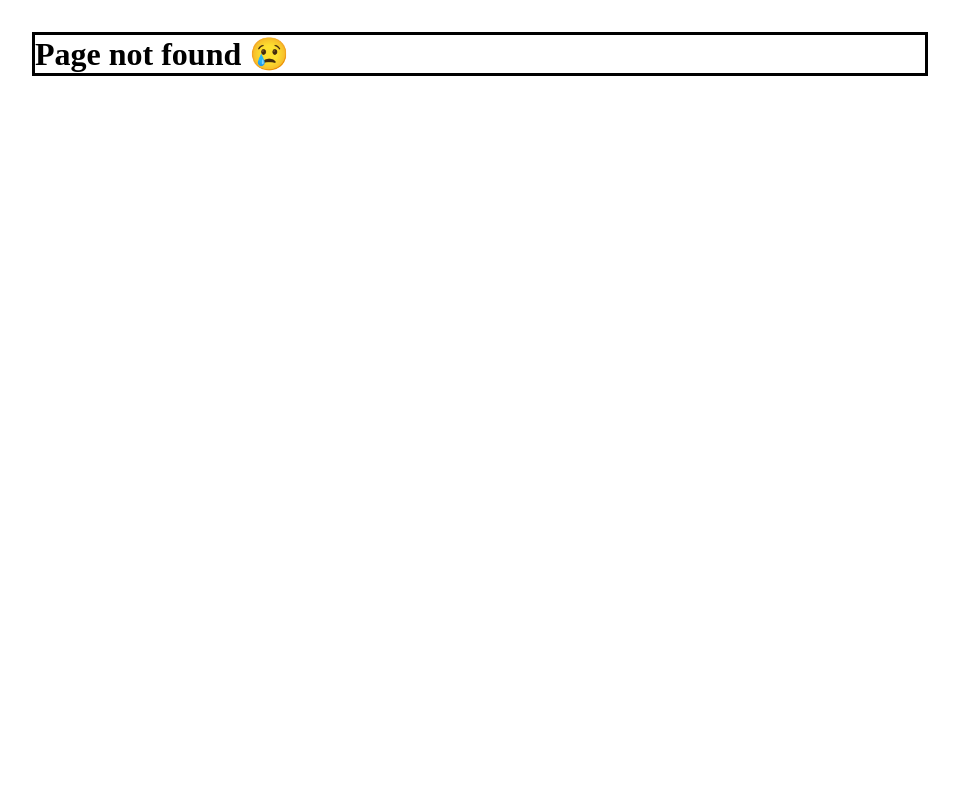
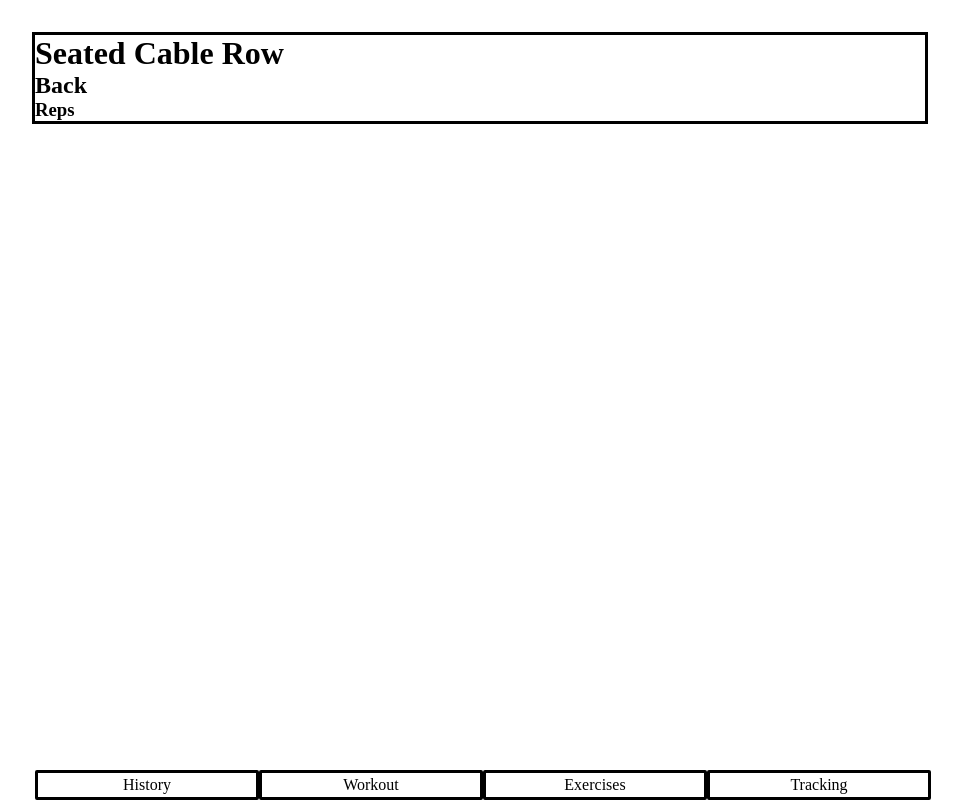
Before and after one commit to rrramsurrun/HabefastSPA, a React (Vite) app: page /exercise/1 in a window 1280 px wide. Before the commit this address had no page. Shown: the whole page, without its empty margins (160-1122 px from the left). Built offline with nearby package versions, Linux system fonts and the light colour scheme.

Commit message:
Added master data context, utilised in exercisesView, created exercisetemplateview, added context to it

```diff
--- a/src/App.tsx
+++ b/src/App.tsx
@@ -4,10 +4,12 @@ import TrackingView from './pages/TrackingView';
 import ExercisesView from './pages/ExercisesView';
 import HistoryView from './pages/HistoryView';
 import PageNotFound from './pages/PageNotFound';
+import ExerciseTemplateView from './pages/ExerciseTemplateView';
+import MasterContextProvider from './store/MasterContext';
 
 function App() {
   return (
-    <body>
+    <MasterContextProvider>
       <BrowserRouter>
         <Routes>
           <Route path="/" element={<HistoryView />} />
@@ -15,9 +17,10 @@ function App() {
           <Route path="exercises" element={<ExercisesView />} />
           <Route path="tracking" element={<TrackingView />} />
           <Route path="*" element={<PageNotFound />} />
+          <Route path="exercise/:id" element={<ExerciseTemplateView />} />
         </Routes>
       </BrowserRouter>
-    </body>
+    </MasterContextProvider>
   );
 }
 
--- a/src/components/ExerciseTemplateList.tsx
+++ b/src/components/ExerciseTemplateList.tsx
@@ -1,21 +1,25 @@
+import { useEffect } from 'react';
 import ExerciseTemplate from '../classes/ExerciseTemplate';
+import ExerciseTemplateView from '../pages/ExerciseTemplateView';
+import { useMasterContext } from '../store/MasterContext';
 import styles from './ExerciseTemplateList.module.css';
+import { NavLink } from 'react-router-dom';
 
-type ExerciseTemplateListProps = {
-  exercises: ExerciseTemplate[];
-};
+export default function ExerciseTemplateList() {
+  const { exercises } = useMasterContext();
 
-export default function ExerciseTemplateList({
-  exercises,
-}: ExerciseTemplateListProps) {
   return (
     <ul className={styles.ul}>
-      {exercises.map((e) => (
-        <li className={styles.li} key={e.id}>
-          <span className={styles.name}>{e.name}</span>
-          <span className={styles.bodyPart}>{e.bodyPart}</span>
-        </li>
-      ))}
+      {exercises.length !== 0 ? (
+        exercises.map((e) => (
+          <li className={styles.li} key={e.id} onClick={() => console.log(e)}>
+            <span className={styles.name}>{e.name}</span>
+            <span className={styles.bodyPart}>{e.bodyPart}</span>
+          </li>
+        ))
+      ) : (
+        <li>Loading Exercises</li>
+      )}
     </ul>
   );
 }
--- /dev/null
+++ b/src/pages/ExerciseTemplateView.tsx
@@ -0,0 +1,28 @@
+// import React from "react";
+import NavBar from '../components/NavBar';
+import { useParams } from 'react-router-dom';
+import { useMasterContext } from '../store/MasterContext';
+
+export default function ExerciseTemplateView() {
+  const params = useParams();
+  const exerciseId = Number(params.id);
+  const { exercises } = useMasterContext();
+
+  const exercise = exercises.find((e) => e.id === exerciseId);
+
+  if (exercise === undefined) {
+    return (
+      <main>
+        <div>Loading Exercise</div>
+      </main>
+    );
+  }
+  return (
+    <main>
+      <h1>{exercise.name}</h1>
+      <h2>{exercise.bodyPart}</h2>
+      <h3>{exercise.exerciseType}</h3>
+      <NavBar />
+    </main>
+  );
+}
--- a/src/pages/ExercisesView.tsx
+++ b/src/pages/ExercisesView.tsx
@@ -1,25 +1,12 @@
 // import React from "react";
 import NavBar from '../components/NavBar';
-import ExerciseTemplate from '../classes/ExerciseTemplate';
 import ExerciseTemplateList from '../components/ExerciseTemplateList';
-import { useEffect } from 'react';
-
-function fetchExercises(): ExerciseTemplate[] {
-  return [
-    { id: 0, name: 'Bench Press', exerciseType: 'Reps', bodyPart: 'Chest' },
-    { id: 1, name: 'Seated Cable Row', exerciseType: 'Reps', bodyPart: 'Back' },
-    { id: 2, name: 'Back Squat', exerciseType: 'Reps', bodyPart: 'Legs' },
-    { id: 3, name: 'Deadlift', exerciseType: 'Reps', bodyPart: 'Legs' },
-  ];
-}
-
-const exercises = fetchExercises();
 
 function ExercisesView() {
   return (
     <main>
       <h1>Exercises</h1>
-      <ExerciseTemplateList exercises={exercises} />
+      <ExerciseTemplateList />
       <NavBar />
     </main>
   );
--- /dev/null
+++ b/src/store/MasterContext.tsx
@@ -0,0 +1,67 @@
+import {
+  ReactNode,
+  createContext,
+  useContext,
+  useReducer,
+  useEffect,
+} from 'react';
+import ExerciseTemplate from '../classes/ExerciseTemplate';
+import masterReducer from './masterContextReducer';
+
+export type masterData = {
+  exercises: ExerciseTemplate[];
+};
+
+const initialState: masterData = {
+  exercises: [],
+};
+
+type masterDataContext = masterData & {
+  loadExercises: (exercises: ExerciseTemplate[]) => void;
+};
+
+const MasterContext = createContext<masterDataContext | null>(null);
+
+type MasterContextProviderProps = {
+  children: ReactNode;
+};
+
+function MasterContextProvider({ children }: MasterContextProviderProps) {
+  const [masterDataState, dispatch] = useReducer(masterReducer, initialState);
+  const ctx: masterDataContext = {
+    exercises: masterDataState.exercises,
+    loadExercises(exercises) {
+      dispatch({ type: 'LOAD_EXERCISES', payload: exercises });
+    },
+  };
+
+  return (
+    <MasterContext.Provider value={ctx}>{children}</MasterContext.Provider>
+  );
+}
+
+export function useMasterContext() {
+  const masterCtx = useContext(MasterContext);
+  if (masterCtx === null) {
+    throw new Error('MasterContext is null!!!!!');
+  }
+  useEffect(() => {
+    setTimeout(() => {
+      masterCtx.loadExercises([
+        { id: 0, name: 'Bench Press', exerciseType: 'Reps', bodyPart: 'Chest' },
+        {
+          id: 1,
+          name: 'Seated Cable Row',
+          exerciseType: 'Reps',
+          bodyPart: 'Back',
+        },
+        { id: 2, name: 'Back Squat', exerciseType: 'Reps', bodyPart: 'Legs' },
+        { id: 3, name: 'Deadlift', exerciseType: 'Reps', bodyPart: 'Legs' },
+      ]);
+    }, 1000);
+  }, []);
+
+  return masterCtx;
+}
+
+export default MasterContextProvider;
--- /dev/null
+++ b/src/store/masterContextReducer.tsx
@@ -0,0 +1,17 @@
+import ExerciseTemplate from '../classes/ExerciseTemplate';
+import { masterData as masterDataType } from './MasterContext';
+
+type LoadExercisesAction = {
+  type: 'LOAD_EXERCISES';
+  payload: ExerciseTemplate[];
+};
+
+type Action = LoadExercisesAction;
+
+export default function masterReducer(state: masterDataType, action: Action) {
+  if (action.type === 'LOAD_EXERCISES') {
+    return { ...state, exercises: action.payload };
+  }
+
+  return state;
+}
```
Also changed, not shown: 1 other file (tests, documents, lock files or other folders).
